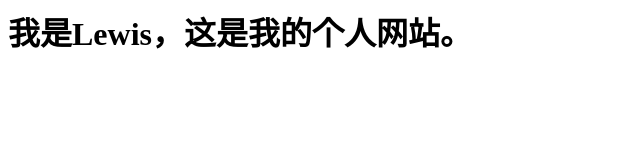
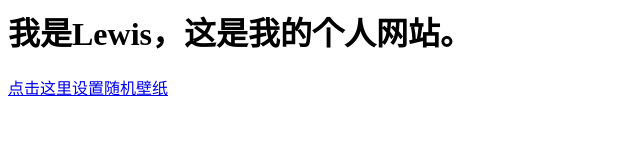
Before and after one commit to Lewislim24/Lewislim24.github.io, a plain HTML site: page index.html in a window 1280 px wide. Shown: the whole page, without its empty margins (0-640 px from the left). Drawn offline with Linux system fonts and the light colour scheme.

Commit message:
added a link to the wallpaper page

```diff
--- a/index.html
+++ b/index.html
@@ -1,2 +1,3 @@
 
 <h1>我是Lewis，这是我的个人网站。</h1>
+<a href="wallpaper.html">点击这里设置随机壁纸</a>
```
